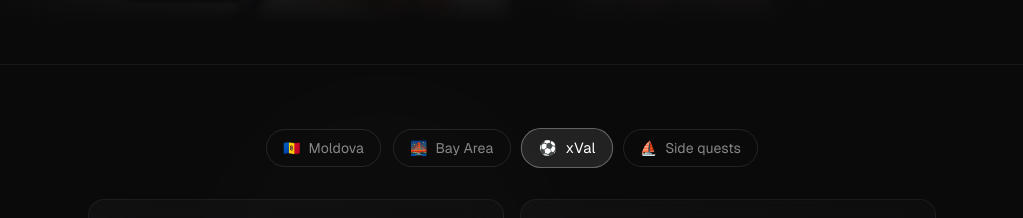
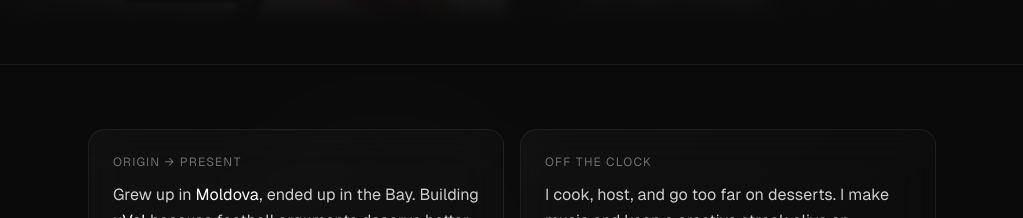
Before and after one commit to orehovschi/dotcom, a Next.js app: page / in a window 1280 px wide. Shown: the part 800-1018 px from the top of the page, without its empty margins (128-1151 px from the left). Built offline with nearby package versions, Linux system fonts and the light colour scheme.

Commit message:
Remove tag pills

```diff
--- a/app/page.tsx
+++ b/app/page.tsx
@@ -1,6 +1,6 @@
 "use client";
 
-import { useEffect, useRef, useState } from "react";
+import { useEffect, useRef } from "react";
 import Link from "next/link";
 import Image from "next/image";
 import dynamic from "next/dynamic";
@@ -17,14 +17,6 @@ const WorldMap = dynamic(() => import("@/components/WorldMap"), {
 
 export default function Home() {
   const observerRef = useRef<IntersectionObserver | null>(null);
-  const [activeTag, setActiveTag] = useState(0);
-
-  const tags = [
-    { label: "Moldova", icon: "🇲🇩" },
-    { label: "Bay Area", icon: "🌉" },
-    { label: "xVal", icon: "⚽" },
-    { label: "Side quests", icon: "⛵" },
-  ];
 
   useEffect(() => {
     observerRef.current = new IntersectionObserver(
@@ -44,13 +36,6 @@ export default function Home() {
 
     return () => observerRef.current?.disconnect();
   }, []);
-
-  useEffect(() => {
-    const interval = setInterval(() => {
-      setActiveTag((prev) => (prev + 1) % tags.length);
-    }, 2500);
-    return () => clearInterval(interval);
-  }, [tags.length]);
 
   return (
     <>
@@ -84,16 +69,6 @@ export default function Home() {
 
         .intro-card:hover {
           border-color: rgba(255,255,255,0.12);
-        }
-
-        .tag-pill {
-          transition: all 0.4s cubic-bezier(0.4, 0, 0.2, 1);
-        }
-
-        .tag-pill.active {
-          background: rgba(255,255,255,0.1);
-          border-color: rgba(255,255,255,0.3);
-          transform: scale(1.05);
         }
 
         .flowing-line {
@@ -175,22 +150,6 @@ export default function Home() {
           </div>
 
           <div className="max-w-4xl mx-auto px-6 relative">
-            {/* Interactive tags */}
-            <div className="reveal-on-scroll flex flex-wrap gap-3 mb-8 justify-center">
-              {tags.map((tag, i) => (
-                <button
-                  key={tag.label}
-                  onClick={() => setActiveTag(i)}
-                  className={`tag-pill px-4 py-2 rounded-full border border-white/10 text-sm flex items-center gap-2 ${
-                    activeTag === i ? "active" : "bg-transparent"
-                  }`}
-                >
-                  <span>{tag.icon}</span>
-                  <span className={activeTag === i ? "text-white" : "text-white/50"}>{tag.label}</span>
-                </button>
-              ))}
-            </div>
-
             {/* Main intro cards */}
             <div className="reveal-on-scroll grid md:grid-cols-2 gap-4">
               <div className="intro-card rounded-2xl p-6 transition-all duration-300">
```
